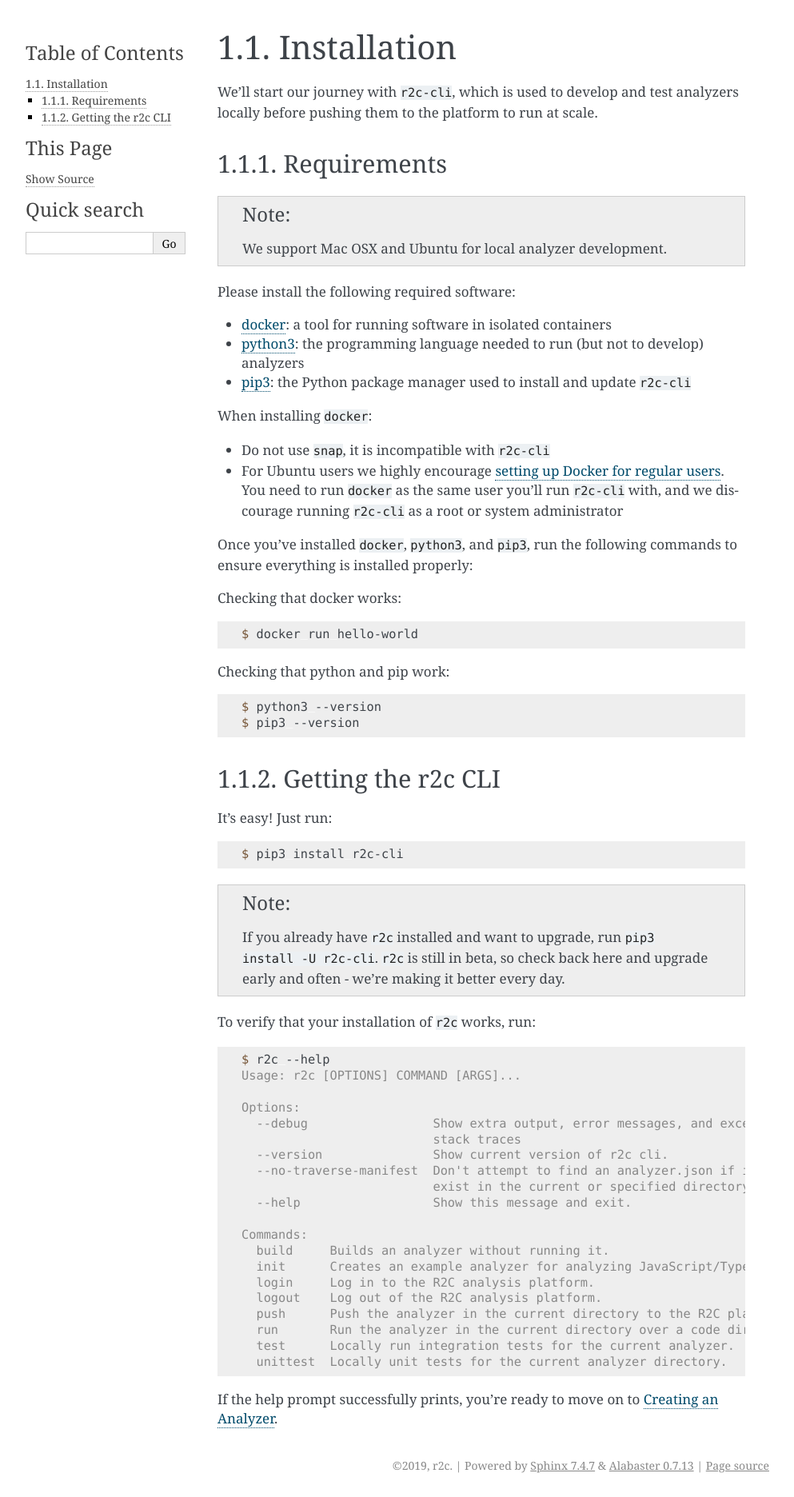
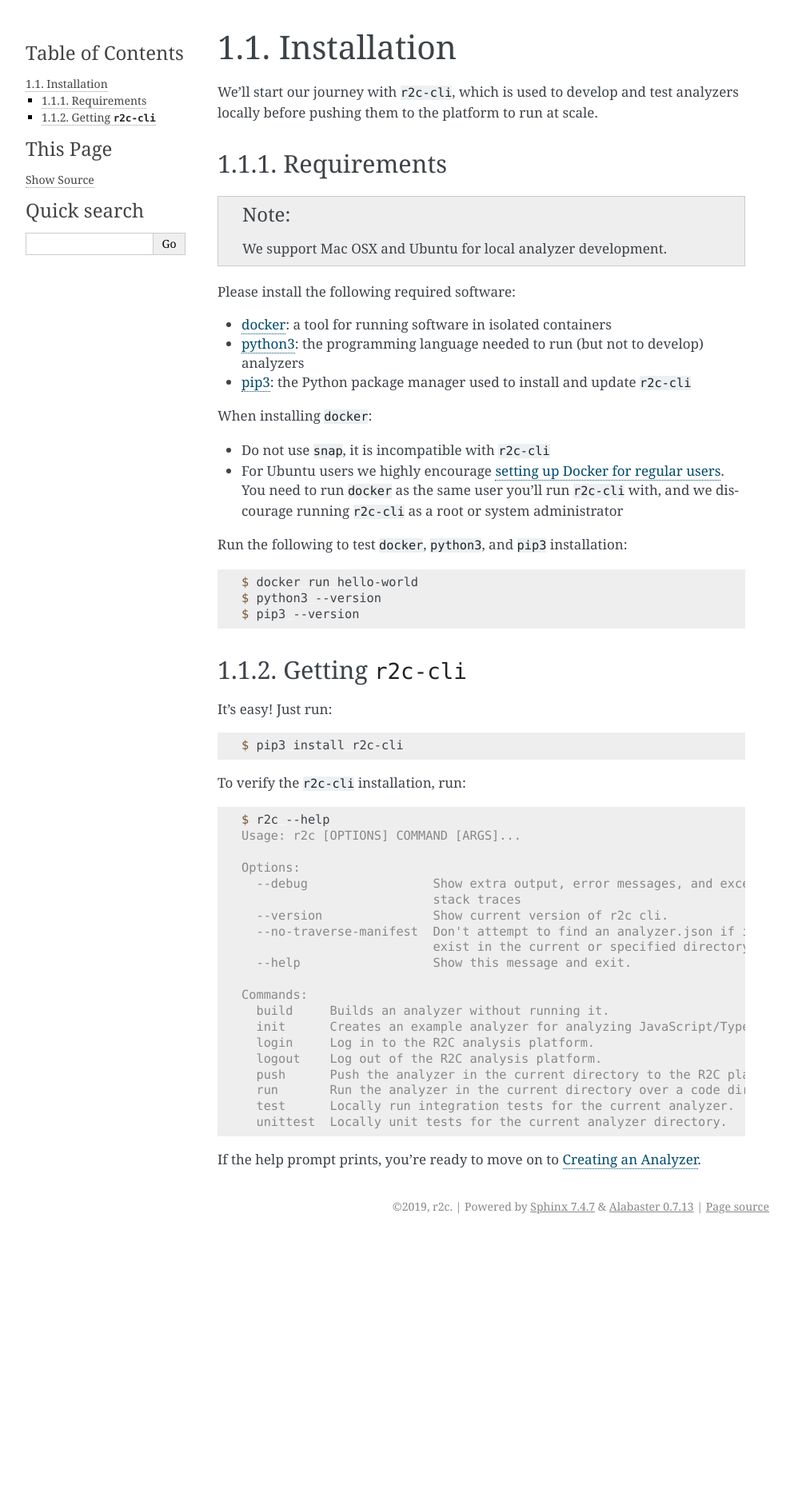
Before and after one commit to semgrep/docs, a Sphinx documentation site: the page built from docs/intro/installation.rst, in a window 1280 px wide. Shown: the whole page at 80% size, without its empty margins (148-1141 px from the left). Built offline with Sphinx 7.4.7, drawn with Linux system fonts in a browser that asks for light colours; after the commit the page ends 1548 px from its top, so only the background shows below that.

Commit message:
Streamlined install

```diff
--- a/docs/intro/installation.rst
+++ b/docs/intro/installation.rst
@@ -23,24 +23,15 @@
 - Do not use ``snap``, it is incompatible with ``r2c-cli``
 - For Ubuntu users we highly encourage `setting up Docker for regular users <https://docs.docker.com/install/linux/linux-postinstall/#manage-docker-as-a-non-root-user>`_. You need to run ``docker`` as the same user you'll run ``r2c-cli`` with, and we discourage running ``r2c-cli`` as a root or system administrator
 
-Once you've installed ``docker``, ``python3``, and ``pip3``, run the following commands to ensure everything is installed properly:
-
-.. highlight:: text
-
-Checking that docker works:
+Run the following to test ``docker``, ``python3``, and ``pip3`` installation:
 
 .. code-block:: console
 
   $ docker run hello-world
-
-Checking that python and pip work:
-
-.. code-block:: console
-
   $ python3 --version
   $ pip3 --version
 
-Getting the r2c CLI
+Getting ``r2c-cli``
 -------------------
 
 It's easy! Just run:
@@ -49,9 +40,7 @@
 
   $ pip3 install r2c-cli
 
-.. note:: If you already have ``r2c`` installed and want to upgrade, run ``pip3 install -U r2c-cli``. ``r2c`` is still in beta, so check back here and upgrade early and often - we're making it better every day.
-
-To verify that your installation of ``r2c`` works, run:
+To verify the ``r2c-cli`` installation, run:
 
 .. code-block:: console
 
@@ -76,4 +65,4 @@
     test      Locally run integration tests for the current analyzer.
     unittest  Locally unit tests for the current analyzer directory.
 
-If the help prompt successfully prints, you're ready to move on to :doc:`creating`.
+If the help prompt prints, you're ready to move on to :doc:`creating`.
```
